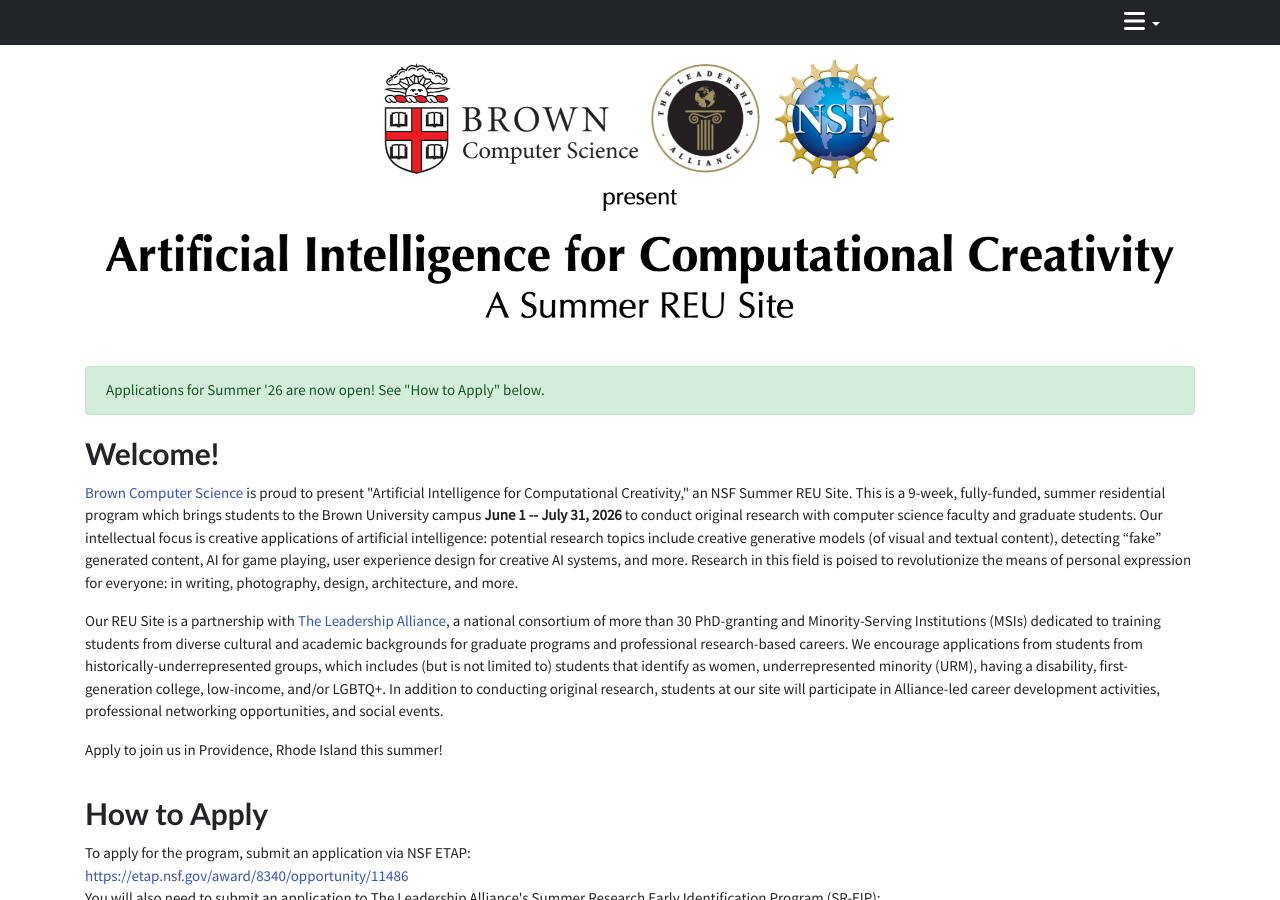
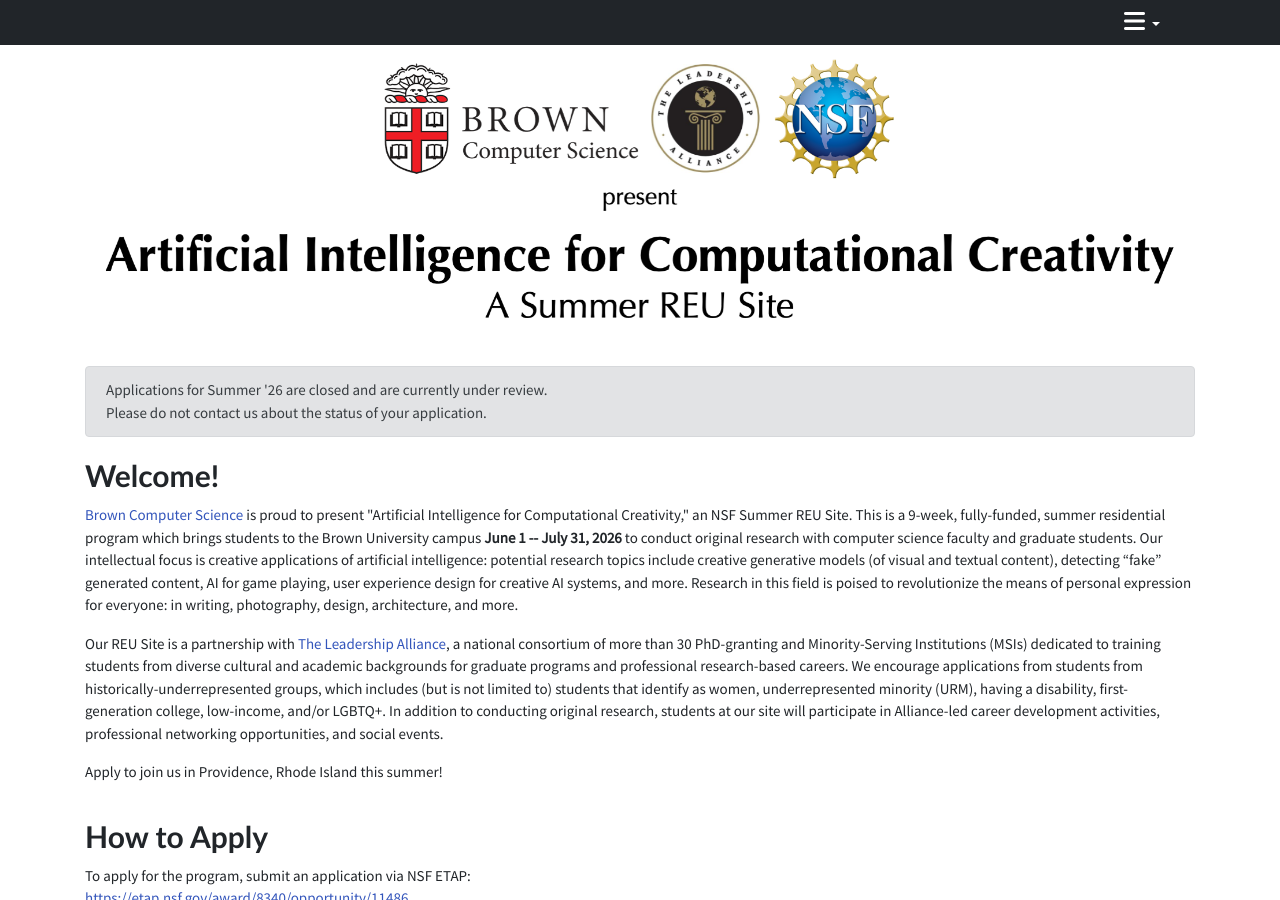
Before and after one commit to dritchie/reu-site-webpage, a Jekyll site: the page built from index.html, in a window 1280 px wide and 900 px high. Built offline with Jekyll 4.4.1, drawn with Linux system fonts in a browser that asks for light colours; nearby versions of some CDN libraries.

Commit message:
Apps closed.

```diff
--- a/index.html
+++ b/index.html
@@ -40,17 +40,17 @@
     <img id='banner-img' src='img/banner.png'></img>
 </div>
 
-<div class="alert alert-success" role="alert">
+<!-- <div class="alert alert-success" role="alert">
     Applications for Summer '26 are now open! See "How to Apply" below.
-</div>
+</div> -->
 <!-- <div class="alert alert-danger" role="alert">
     Applications for Summer '25 closed on Februrary 3rd. As running the program this summer is contingent on NSF funding, application review (and thus admission decisions) will be delayed until the NSF resumes normal operations and notifies us of our funding status. We will update this page with more information as soon as we have it.
 </div> -->
-<!-- <div class="alert alert-secondary" role="alert">
-    Applications for Summer '25 are closed and are currently under review.
+<div class="alert alert-secondary" role="alert">
+    Applications for Summer '26 are closed and are currently under review.
     <br/>
-    Admissions will be finalized by April 14. Please do not contact us about the status of your application.
-</div> -->
+    Please do not contact us about the status of your application.
+</div>
 <!-- <div class="alert alert-secondary" role="alert">
     Admissions for Summer '25 are now complete. If you are interested in applying for Summer '26, please check back in late fall for updated information.
 </div> -->
```
